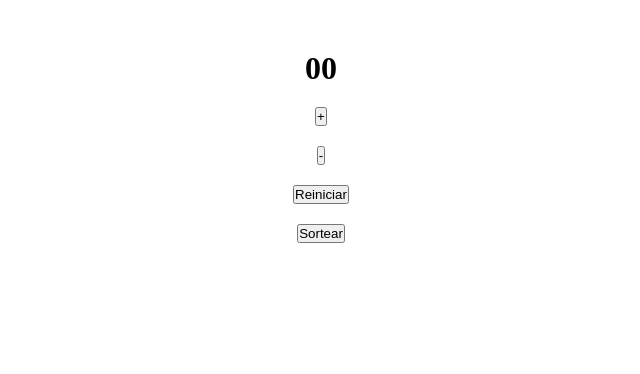
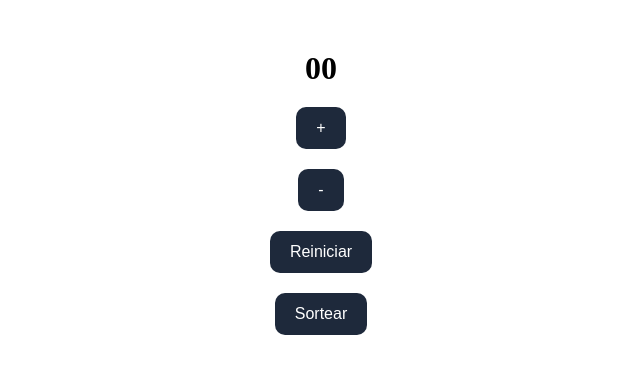
Before and after one commit to GiovannaCarraro/react-test, a React (Vite) app: page / in a window 1280 px wide. Shown: the top 374 px of the page, without its empty margins (319-959 px from the left). Built offline with nearby package versions, Linux system fonts and the light colour scheme.

Commit message:
fazendo o css

```diff
--- a/src/components/UseStateHook/UseStateHook.module.css
+++ b/src/components/UseStateHook/UseStateHook.module.css
@@ -5,3 +5,19 @@
     gap: 20px;
     margin-top: 50px;
 }
+
+button {
+    padding: 12px 20px;
+    border: none;
+    border-radius: 10px;
+    cursor: pointer;
+    font-size: 16px;
+    transition: all 0.2s ease;
+    background: #1e293b;
+    color: white;
+}
+
+button:hover {
+    transform: scale(1.05);
+    background: rgb(10, 119, 119);
+}
```
